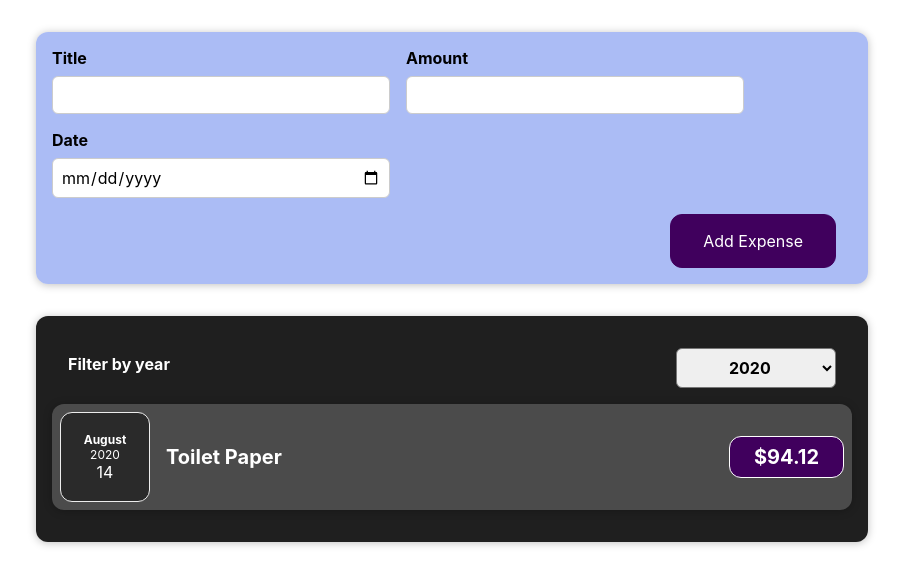
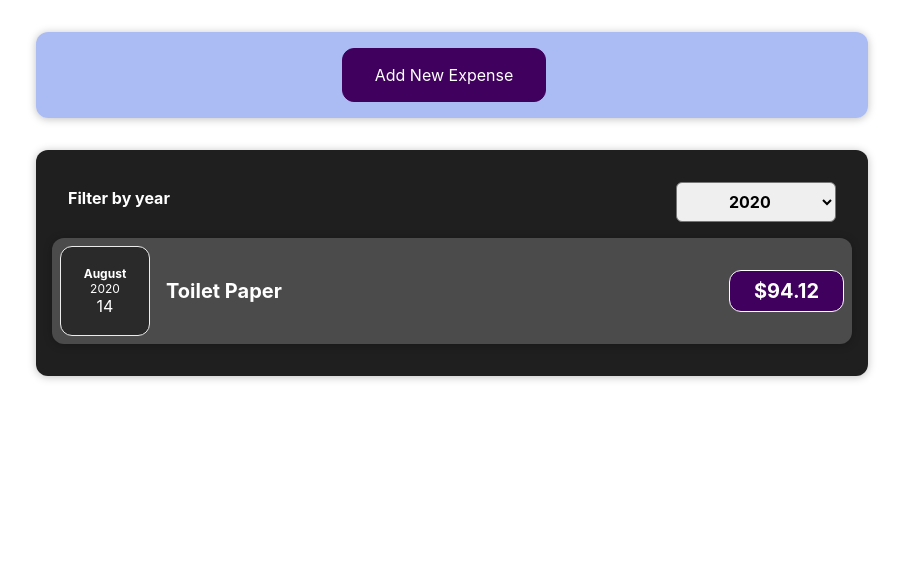
Before and after one commit to jordantangy/MyExpenses-App, a React (Create React App) app: page / in a window 1280 px wide. Shown: the top 586 px of the page, without its empty margins (188-1091 px from the left). Built offline with nearby package versions, Linux system fonts and the light colour scheme.

Commit message:
Adding new button

```diff
--- a/src/components/Expenses/ExpenseItem.js
+++ b/src/components/Expenses/ExpenseItem.js
@@ -5,6 +5,7 @@
 
 const ExpenseItem = (props) => {
   return (
+    <li>
       <Card className="expense-item">
         <ExpenseDate date={props.date}></ExpenseDate>
         <div className="expense-item__description">
@@ -12,6 +13,7 @@
         </div>
         <div className="expense-item__price">${props.amount}</div>
       </Card>
+    </li>
   );
 };
 
--- a/src/components/Expenses/Expenses.js
+++ b/src/components/Expenses/Expenses.js
@@ -3,6 +3,7 @@
 import "./Expenses.css";
 import Card from "../UI/Card";
 import ExpensesFilter from "./ExpensesFilter";
+import ExpensesList from "./ExpensesList";
 
 const Expenses = (props) => {
   const [filteredYear, setFilteredYear] = useState("2020");
@@ -23,14 +24,7 @@
           selected={filteredYear}
           onChangeYear={changedYearHandler}
         />
-        {filteredItems.map((expense) => (
-          <ExpenseItem
-            key={expense.id}
-            title={expense.title}
-            amount={expense.amount}
-            date={expense.date}
-          />
-        ))}
+        <ExpensesList items={filteredItems} />
       </Card>
     </div>
   );
--- /dev/null
+++ b/src/components/Expenses/ExpensesList.css
@@ -0,0 +1,9 @@
+.expenses-list {
+  list-style: none;
+  padding: 0;
+}
+
+.expenses-list__fallback {
+  color: white;
+  text-align: center;
+}
--- /dev/null
+++ b/src/components/Expenses/ExpensesList.js
@@ -0,0 +1,23 @@
+import React from "react";
+
+import ExpenseItem from "./ExpenseItem";
+import "./ExpensesList.css";
+const ExpensesList = (props) => {
+  if (props.items.length === 0) {
+    return <h2 className="expenses-list__fallback"> No expenses found</h2>;
+  }
+  return (
+    <ul className="expenses-list">
+      {props.items.map((expense) => (
+        <ExpenseItem
+          key={expense.id}
+          title={expense.title}
+          amount={expense.amount}
+          date={expense.date}
+        />
+      ))}
+    </ul>
+  );
+};
+
+export default ExpensesList;
--- a/src/components/NewExpense/ExpenseForm.js
+++ b/src/components/NewExpense/ExpenseForm.js
@@ -96,6 +96,7 @@
         </div>
       </div>
       <div className="new-expense__actions">
+        <button onClick={props.onCancel}>Cancel</button>
         <button type="submit">Add Expense</button>
       </div>
     </form>
--- a/src/components/NewExpense/NewExpense.js
+++ b/src/components/NewExpense/NewExpense.js
@@ -1,8 +1,10 @@
-import React from "react";
+import React, { useState } from "react";
 import "./NewExpense.css";
 import ExpenseForm from "./ExpenseForm";
 
 const NewExpense = (props) => {
+  const [showForm, setShowForm] = useState(false);
+
   const saveExpenseDataHandler = (enteredExpenseData) => {
     const expenseData = {
       ...enteredExpenseData,
@@ -11,9 +13,23 @@
     props.onAddExpense(expenseData);
   };
 
+  const displayForm = () => {
+    setShowForm(true);
+  };
+  const stopEditing = () => {
+    setShowForm(false);
+  };
+
   return (
     <div className="new-expense">
-      <ExpenseForm onSaveExpenseData={saveExpenseDataHandler} />
+      {showForm === false ? (
+        <button onClick={displayForm}> Add New Expense</button>
+      ) : (
+        <ExpenseForm
+          onSaveExpenseData={saveExpenseDataHandler}
+          onCancel={stopEditing}
+        />
+      )}
     </div>
   );
 };
```
Lines whose indentation alone changed are shown as unchanged.
